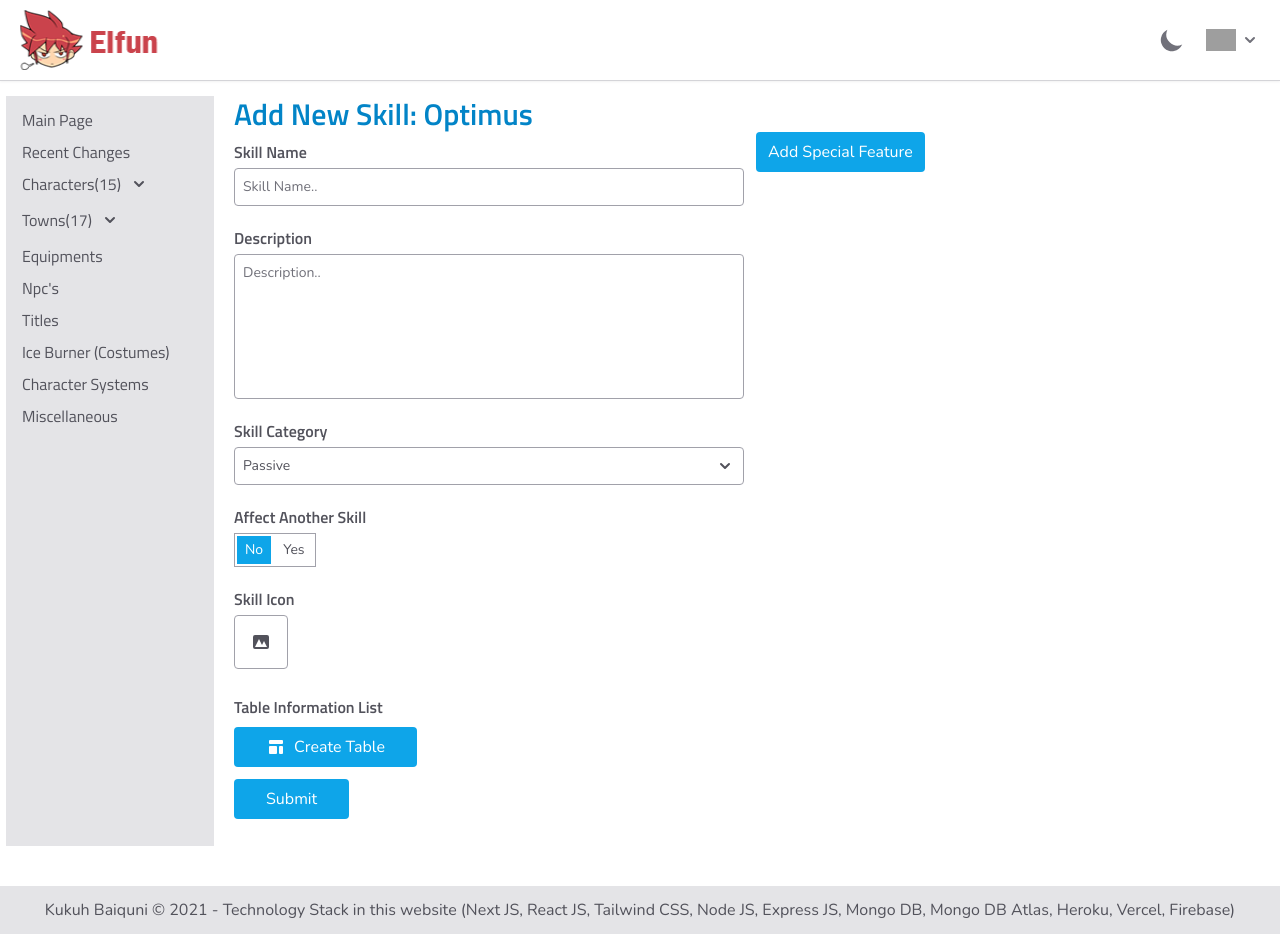
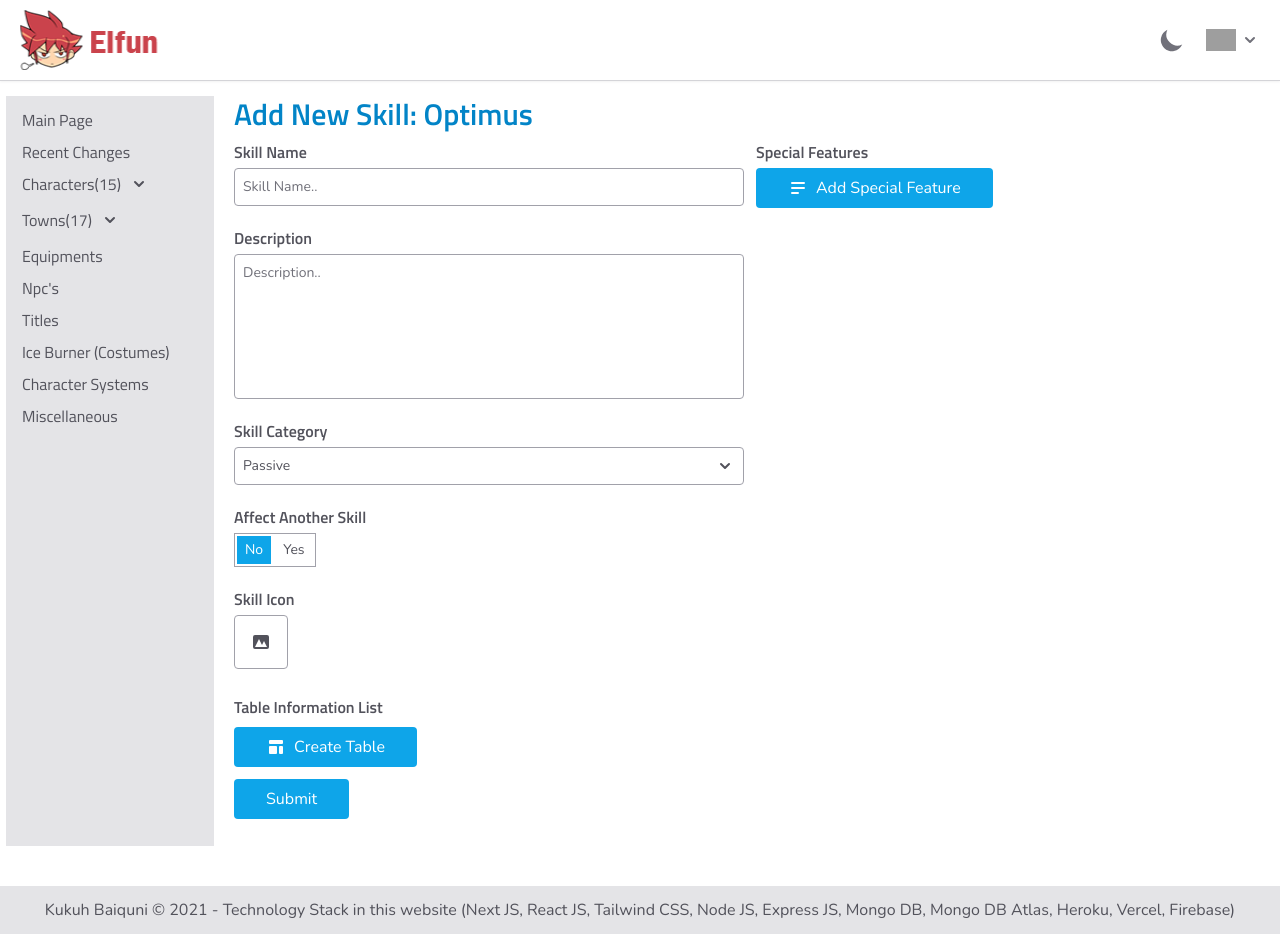
Before and after one commit to kukuhBaiquni/elfun, a Next.js app: page /contribution/skills in a window 1280 px wide. Built offline with nearby package versions, Linux system fonts and the light colour scheme; grey boxes are pictures that could not be loaded.

Commit message:
Add multifield input

```diff
--- /dev/null
+++ b/src/components/forms/input-multifield/index.jsx
@@ -0,0 +1,37 @@
+import { MenuAlt2Icon } from '@heroicons/react/solid'
+import Button from 'components/common/button'
+import { useFieldArray } from 'react-hook-form'
+import _ from 'lodash/get'
+import PropTypes from 'prop-types'
+import { FormFieldWrapper } from '../FormFieldWrapper'
+
+export default function InputMultifield(props) {
+  const {
+    components, name, control, errors, label,
+  } = props
+  const { fields, append, remove } = useFieldArray({
+    name,
+    control,
+    keyName: '$id',
+  })
+
+  const errorMessage = _(errors, `${name}.message`) ?? ''
+
+  return (
+    <FormFieldWrapper errorMessage={errorMessage} label={label} name={name}>
+      <Button
+        label='Add Special Feature'
+        leftIcon={<MenuAlt2Icon className='h-5 w-5 mr-2' />}
+        onClick={() => {}}
+      />
+    </FormFieldWrapper>
+  )
+}
+
+InputMultifield.propTypes = {
+  components: PropTypes.array,
+  name: PropTypes.string,
+  control: PropTypes.object,
+  errors: PropTypes.object,
+  label: PropTypes.string,
+}
--- a/src/components/forms/popover-form/index.jsx
+++ /dev/null
@@ -1,49 +0,0 @@
-import { Popover, Transition } from '@headlessui/react'
-import { Fragment } from 'react'
-import { useForm } from 'react-hook-form'
-import InputText from '../input-text/input-text'
-import Textarea from '../input-text/textarea'
-
-export default function Example() {
-  const { register } = useForm()
-
-  return (
-    <Popover className='relative'>
-      {({ open }) => (
-        <Fragment>
-          <Popover.Button
-            className='text-white group bg-sky-500 px-3 py-2 rounded focus:outline-none focus-visible:ring-1 focus-visible:ring-white'
-          >
-            <span>Add Special Feature</span>
-          </Popover.Button>
-          <Transition
-            as={Fragment}
-            enter='transition ease-out duration-200'
-            enterFrom='opacity-0 translate-y-1'
-            enterTo='opacity-100 translate-y-0'
-            leave='transition ease-in duration-150'
-            leaveFrom='opacity-100 translate-y-0'
-            leaveTo='opacity-0 translate-y-1'
-          >
-            <Popover.Panel className='absolute z-10 max-w-xl mt-1'>
-              <div className='overflow-hidden rounded shadow-lg ring-1 ring-black ring-opacity-5'>
-                <div className='relative p-3'>
-                  <InputText
-                    label='Title'
-                    name='title'
-                    register={register}
-                  />
-                  <Textarea
-                    label='Description'
-                    name='description'
-                    register={register}
-                  />
-                </div>
-              </div>
-            </Popover.Panel>
-          </Transition>
-        </Fragment>
-      )}
-    </Popover>
-  )
-}
--- a/src/components/forms/table-composer/table-composer-body-form.jsx
+++ b/src/components/forms/table-composer/table-composer-body-form.jsx
@@ -46,7 +46,7 @@ export default function TableComposerBody(props) {
         <XIcon className='w-6 h-6 cursor-pointer' onClick={closeModal} />
       </div>
       <div className='py-2 pl-3 pr-2 mt-3'>
-        <div className='h-[700px] overflow-y-auto custom-scroll pr-2'>
+        <div className='max-h-[700px] min-h-[300px] overflow-y-auto custom-scroll pr-2'>
           <InputText
             defaultValue={defaultValues?.tableName}
             errors={errors}
--- a/src/components/page-fragment/contribution/skills/contribution-skills-form.jsx
+++ b/src/components/page-fragment/contribution/skills/contribution-skills-form.jsx
@@ -7,7 +7,7 @@ import TableComposer from 'components/forms/table-composer'
 import PropTypes from 'prop-types'
 import Button from 'components/common/button'
 import InputRadio from 'components/forms/input-radio'
-import PopoverForm from 'components/forms/popover-form'
+import InputMultifield from 'components/forms/input-multifield'
 import { Fragment } from 'react'
 
 export default function ContributionSkillsForm(props) {
@@ -58,7 +58,13 @@ export default function ContributionSkillsForm(props) {
           <InputImage label='Skill Icon' name='skillIcon' />
         </section>
         <section>
-          <PopoverForm />
+          <InputMultifield
+            buttonLabel='Add Special Feature'
+            control={control}
+            errors={errors}
+            label='Special Features'
+            name='specialFeatures'
+          />
         </section>
       </div>
       <TableComposer
```
